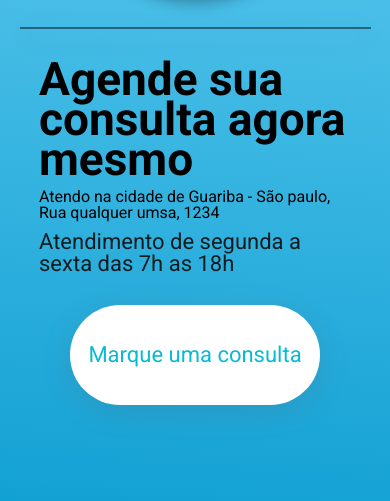
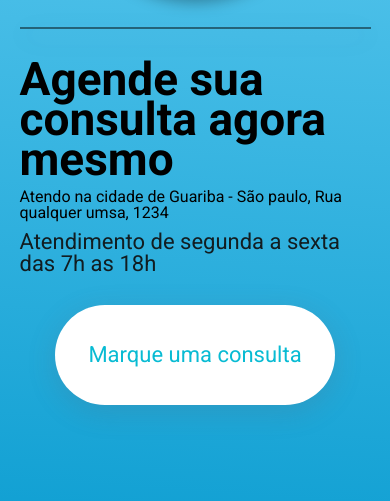
Before and after one commit to Viktorhs/Site-projeto, a plain HTML site: page index.html in a window 390 px wide. Shown: the part 1970-2471 px from the top of the page. Drawn offline with Linux system fonts and the light colour scheme.

Commit message:
layout mobile corrigido

```diff
--- a/src/css/style.css
+++ b/src/css/style.css
@@ -270,17 +270,11 @@ main{
     }
 
     .contato{
-        width: 80vw;
-        display: flex;
-        flex-direction: column;
-        align-items: center;
-        justify-content: center;
+        width: 90vw;
     }
 
     .contato h3{
         line-height: 40px;
-
-
     }
 
 
```
